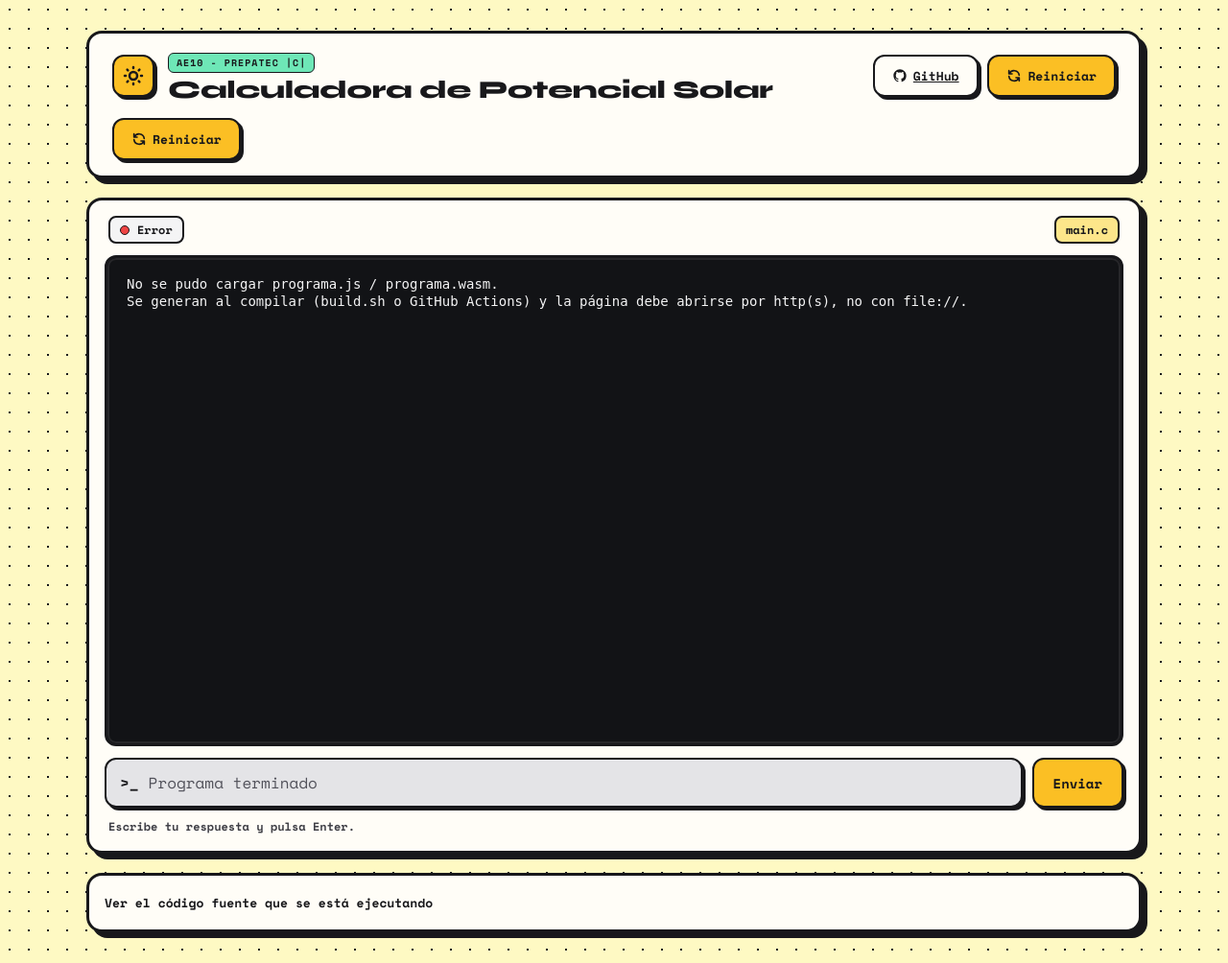
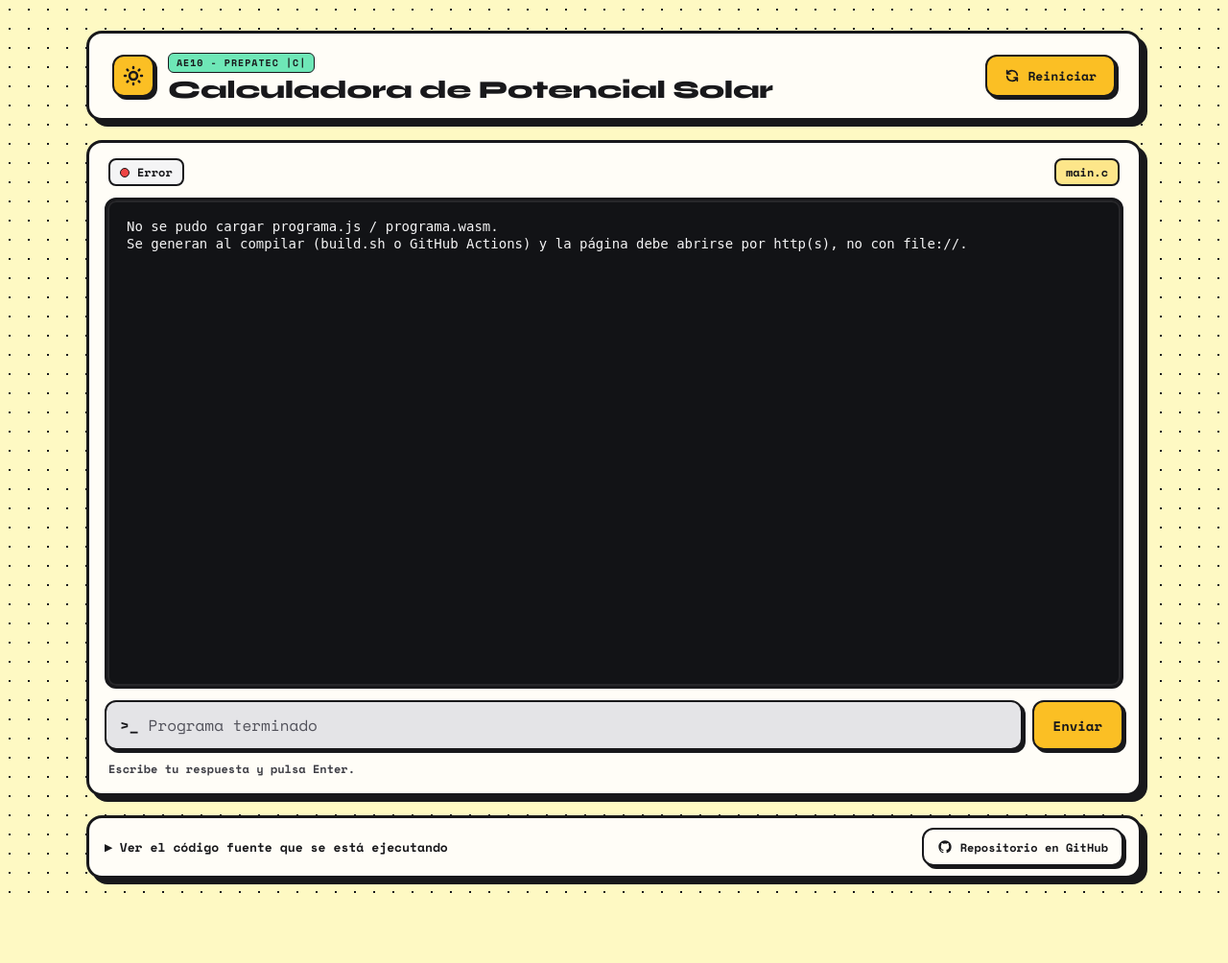
Before and after one commit to Gera8575/AE10-calculadora-de-aprovechamiento-solar, a plain HTML site: page index.html in a window 1280 px wide. Shown: the whole page at 96% size. After the commit the page ends 948 px from the top, so only its background shows below. Drawn offline with nearby package versions, Linux system fonts and the light colour scheme; no server answers; a script that the page names is missing.

Commit message:
correción html

```diff
--- a/index.html
+++ b/index.html
@@ -39,14 +39,16 @@
 
   .btn { font: 700 13px "Space Mono", monospace; color: var(--ink); background: var(--amber); cursor: pointer;
          min-height: 44px; padding: 8px 18px; border: 2.5px solid var(--ink); border-radius: 12px; box-shadow: 3px 3px 0 var(--ink);
-         display: inline-flex; align-items: center; justify-content: center; gap: 6px; touch-action: manipulation;
+         display: inline-flex; align-items: center; justify-content: center; gap: 8px; touch-action: manipulation;
+         text-decoration: none;
          transition: transform .08s ease, box-shadow .08s ease, background-color .15s ease; }
-  .btn svg { width: 16px; height: 16px; }
+  .btn svg { width: 16px; height: 16px; flex: none; }
   .btn:hover { background: #fcd34d; transform: translate(-1px, -1px); box-shadow: 4px 4px 0 var(--ink); }
   .btn:active { transform: translate(3px, 3px); box-shadow: 0 0 0 var(--ink); }
   .btn:focus-visible, summary:focus-visible { outline: 3px solid #0ea5e9; outline-offset: 3px; }
 
-  .btn-github { background: var(--paper); }
+  /* Variante secundaria para el botón de GitHub en la barra inferior */
+  .btn-github { background: var(--paper); min-height: 40px; padding: 6px 14px; font-size: 12px; }
   .btn-github:hover { background: #f4f4f5; }
 
   .panel { padding: 16px; display: flex; flex-direction: column; gap: 12px; }
@@ -85,9 +87,14 @@
   .solo-tactil, .solo-vertical { display: none; }
   @media (pointer: coarse) { .solo-tactil { display: inline; } .solo-mouse { display: none; } }
 
-  details.card { padding: 6px 16px; }
-  summary { cursor: pointer; font-weight: 700; font-size: 13px; min-height: 44px; display: flex; align-items: center; }
-  #fuente { margin: 4px 0 12px; padding: 14px; max-height: 360px; overflow: auto; background: var(--screen); color: #f4f4f5;
+  details.card { padding: 8px 16px; }
+  summary { cursor: pointer; font-weight: 700; font-size: 13px; min-height: 44px; display: flex; flex-wrap: wrap;
+            align-items: center; justify-content: space-between; gap: 10px; list-style: none; }
+  summary::-webkit-details-marker { display: none; }
+  .summary-label { display: inline-flex; align-items: center; gap: 8px; }
+  .summary-label::before { content: "▶"; font-size: 10px; transition: transform .15s ease; }
+  details[open] .summary-label::before { transform: rotate(90deg); }
+  #fuente { margin: 8px 0 12px; padding: 14px; max-height: 360px; overflow: auto; background: var(--screen); color: #f4f4f5;
             border: 2.5px solid var(--ink); border-radius: 10px; font: 12px/1.4 "DejaVu Sans Mono", Menlo, Consolas, monospace; }
 
   ::-webkit-scrollbar { width: 8px; height: 8px; }
@@ -123,17 +130,6 @@
         <h1>Calculadora de Potencial Solar</h1>
       </div>
     </div>
-    <div class="actions">
-      <!-- Reemplaza el href con la URL real de tu repositorio de GitHub -->
-      <a id="github-link" class="btn btn-github" href="https://github.com/TEC409Q/Solarcalc" target="_blank" rel="noopener noreferrer" aria-label="Ver repositorio en GitHub">
-        <svg fill="currentColor" viewBox="0 0 24 24" aria-hidden="true"><path fill-rule="evenodd" clip-rule="evenodd" d="M12 2C6.477 2 2 6.484 2 12.017c0 4.425 2.865 8.18 6.839 9.504.5.092.682-.217.682-.483 0-.237-.008-.868-.013-1.703-2.782.605-3.369-1.343-3.369-1.343-.454-1.158-1.11-1.466-1.11-1.466-.908-.62.069-.608.069-.608 1.003.07 1.53 1.032 1.53 1.032.892 1.53 2.341 1.088 2.91.832.092-.647.35-1.088.636-1.338-2.22-.253-4.555-1.113-4.555-4.951 0-1.093.39-1.988 1.029-2.688-.103-.253-.446-1.272.098-2.65 0 0 .84-.27 2.75 1.026A9.564 9.564 0 0112 6.844c.85.004 1.705.115 2.504.337 1.909-1.296 2.747-1.027 2.747-1.027.546 1.379.202 2.398.1 2.651.64.7 1.028 1.595 1.028 2.688 0 3.848-2.339 4.695-4.566 4.943.359.309.678.92.678 1.855 0 1.338-.012 2.419-.012 2.747 0 .268.18.58.688.482A10.019 10.019 0 0022 12.017C22 6.484 17.522 2 12 2z"/></svg>
-        <span>GitHub</span>
-      </a>
-      <button id="restart" class="btn" type="button">
-        <svg fill="none" stroke="currentColor" viewBox="0 0 24 24"><path stroke-linecap="round" stroke-linejoin="round" stroke-width="2.5" d="M4 4v5h.582m15.356 2A8.001 8.001 0 004.582 9m0 0H9m11 11v-5h-.581m0 0a8.003 8.003 0 01-15.357-2m15.357 2H15"/></svg>
-        <span>Reiniciar</span>
-      </button>
-    </div>
     <button id="restart" class="btn" type="button">
       <svg fill="none" stroke="currentColor" viewBox="0 0 24 24"><path stroke-linecap="round" stroke-linejoin="round" stroke-width="2.5" d="M4 4v5h.582m15.356 2A8.001 8.001 0 004.582 9m0 0H9m11 11v-5h-.581m0 0a8.003 8.003 0 01-15.357-2m15.357 2H15"/></svg>
       <span>Reiniciar</span>
@@ -165,7 +161,13 @@
   </section>
 
   <details class="card">
-    <summary>Ver el código fuente que se está ejecutando</summary>
+    <summary>
+      <span class="summary-label">Ver el código fuente que se está ejecutando</span>
+      <a id="github-link" class="btn btn-github" href="https://github.com/TEC409Q/Solarcalc" target="_blank" rel="noopener noreferrer" aria-label="Ver repositorio en GitHub" onclick="event.stopPropagation()">
+        <svg fill="currentColor" viewBox="0 0 24 24" aria-hidden="true"><path fill-rule="evenodd" clip-rule="evenodd" d="M12 2C6.477 2 2 6.484 2 12.017c0 4.425 2.865 8.18 6.839 9.504.5.092.682-.217.682-.483 0-.237-.008-.868-.013-1.703-2.782.605-3.369-1.343-3.369-1.343-.454-1.158-1.11-1.466-1.11-1.466-.908-.62.069-.608.069-.608 1.003.07 1.53 1.032 1.53 1.032.892 1.53 2.341 1.088 2.91.832.092-.647.35-1.088.636-1.338-2.22-.253-4.555-1.113-4.555-4.951 0-1.093.39-1.988 1.029-2.688-.103-.253-.446-1.272.098-2.65 0 0 .84-.27 2.75 1.026A9.564 9.564 0 0112 6.844c.85.004 1.705.115 2.504.337 1.909-1.296 2.747-1.027 2.747-1.027.546 1.379.202 2.398.1 2.651.64.7 1.028 1.595 1.028 2.688 0 3.848-2.339 4.695-4.566 4.943.359.309.678.92.678 1.855 0 1.338-.012 2.419-.012 2.747 0 .268.18.58.688.482A10.019 10.019 0 0022 12.017C22 6.484 17.522 2 12 2z"/></svg>
+        <span>Repositorio en GitHub</span>
+      </a>
+    </summary>
     <pre id="fuente">Cargando…</pre>
   </details>
 </div>
```
